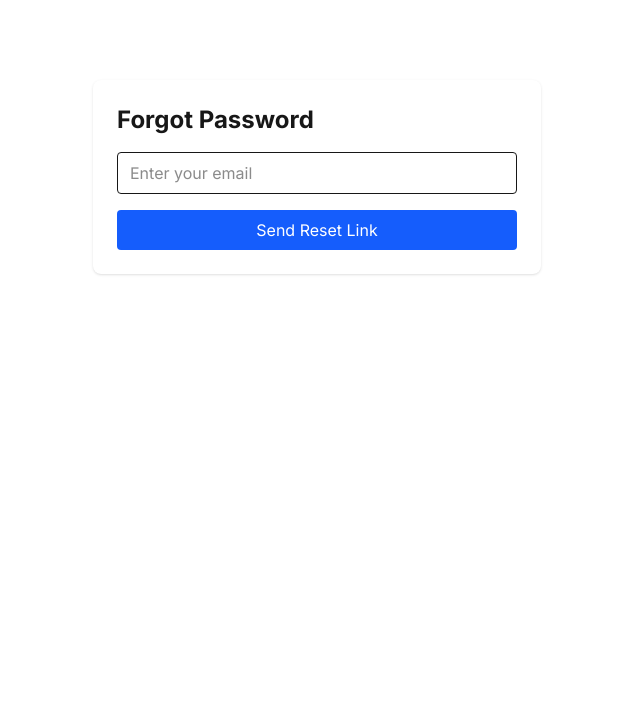
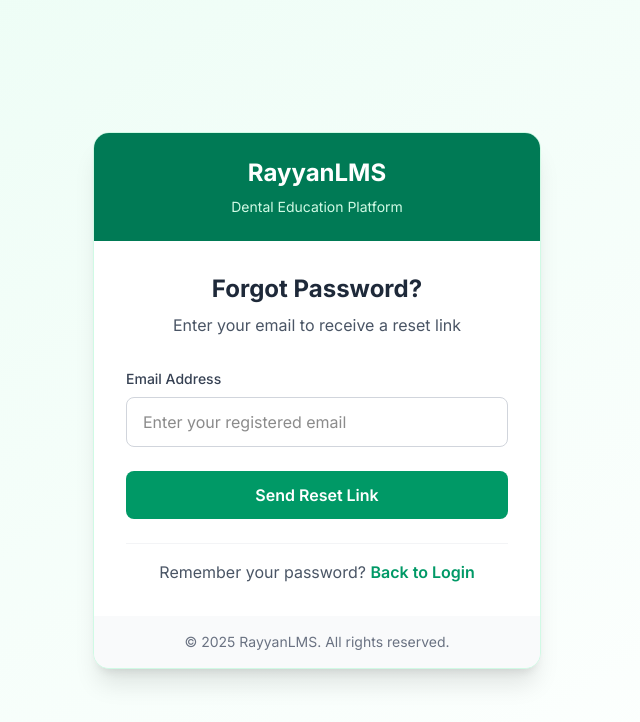
Before and after one commit to Nozarashi12/dental-portal, a Next.js app in the folder dentalportal/: page /client/forgot-password in a window 1280 px wide. Shown: the top 722 px of the page, without its empty margins (323-963 px from the left). Built offline with nearby package versions, Linux system fonts and the light colour scheme.

Commit message:
debug logs removed

```diff
--- a/dentalportal/app/client/forgot-password/page.tsx
+++ b/dentalportal/app/client/forgot-password/page.tsx
@@ -29,13 +29,80 @@ export default function ForgotPassword() {
   }
 
   return (
-    <div className="max-w-md mx-auto mt-20 p-6 bg-white rounded-lg shadow">
-      <h1 className="text-2xl font-bold mb-4">Forgot Password</h1>
-      <input type="email" placeholder="Enter your email" value={email} onChange={(e)=>setEmail(e.target.value)} className="w-full border rounded px-3 py-2 mb-4"/>
-      <button onClick={handleSubmit} disabled={loading} className="w-full bg-blue-600 text-white py-2 rounded hover:bg-blue-700 disabled:opacity-60">
-        {loading ? 'Sending...' : 'Send Reset Link'}
-      </button>
-      {msg && <p className="mt-4 text-center text-gray-700">{msg}</p>}
+    <div className="min-h-screen bg-gradient-to-br from-emerald-50 to-white flex items-center justify-center p-4">
+      <div className="max-w-md w-full bg-white rounded-2xl shadow-xl overflow-hidden border border-emerald-100">
+        {/* Header */}
+        <div className="bg-emerald-700 p-6 text-center">
+          <h1 className="text-2xl font-bold text-white mb-2">RayyanLMS</h1>
+          <p className="text-emerald-100 text-sm">Dental Education Platform</p>
+        </div>
+
+        {/* Form */}
+        <div className="p-8">
+          <div className="mb-8 text-center">
+            <h2 className="text-2xl font-bold text-gray-800 mb-2">Forgot Password?</h2>
+            <p className="text-gray-600">Enter your email to receive a reset link</p>
+          </div>
+
+          <div className="space-y-6">
+            <div>
+              <label htmlFor="email" className="block text-sm font-medium text-gray-700 mb-2">
+                Email Address
+              </label>
+              <input
+                type="email"
+                id="email"
+                placeholder="Enter your registered email"
+                value={email}
+                onChange={(e)=>setEmail(e.target.value)}
+                className="w-full px-4 py-3 border border-gray-300 rounded-lg focus:ring-2 focus:ring-emerald-500 focus:border-emerald-500 transition-all duration-200 outline-none"
+              />
+            </div>
+
+            <button
+              onClick={handleSubmit}
+              disabled={loading}
+              className="w-full bg-emerald-600 hover:bg-emerald-700 text-white font-semibold py-3 px-4 rounded-lg transition-all duration-200 transform hover:-translate-y-0.5 disabled:opacity-60 disabled:cursor-not-allowed disabled:transform-none"
+            >
+              {loading ? (
+                <span className="flex items-center justify-center">
+                  <svg className="animate-spin -ml-1 mr-3 h-5 w-5 text-white" xmlns="http://www.w3.org/2000/svg" fill="none" viewBox="0 0 24 24">
+                    <circle className="opacity-25" cx="12" cy="12" r="10" stroke="currentColor" strokeWidth="4"></circle>
+                    <path className="opacity-75" fill="currentColor" d="M4 12a8 8 0 018-8V0C5.373 0 0 5.373 0 12h4zm2 5.291A7.962 7.962 0 014 12H0c0 3.042 1.135 5.824 3 7.938l3-2.647z"></path>
+                  </svg>
+                  Sending Reset Link...
+                </span>
+              ) : 'Send Reset Link'}
+            </button>
+
+            {msg && (
+              <div className={`p-4 rounded-lg text-center ${
+                msg.includes('required') || msg.includes('error') || msg.includes('wrong') || msg.includes('Failed')
+                  ? 'bg-red-50 text-red-700 border border-red-200'
+                  : 'bg-emerald-50 text-emerald-700 border border-emerald-200'
+              }`}>
+                <p className="font-medium">{msg}</p>
+              </div>
+            )}
+
+            <div className="text-center pt-4 border-t border-gray-100">
+              <p className="text-gray-600">
+                Remember your password?{' '}
+                <a href="/client/login" className="text-emerald-600 hover:text-emerald-700 font-semibold">
+                  Back to Login
+                </a>
+              </p>
+            </div>
+          </div>
+        </div>
+
+        {/* Footer */}
+        <div className="bg-gray-50 px-8 py-4 text-center">
+          <p className="text-sm text-gray-500">
+            © {new Date().getFullYear()} RayyanLMS. All rights reserved.
+          </p>
+        </div>
+      </div>
     </div>
   )
 }
--- a/dentalportal/app/client/reset-password/page.tsx
+++ b/dentalportal/app/client/reset-password/page.tsx
@@ -3,7 +3,14 @@ import ResetPasswordClient from './reset-password-client'
 
 export default function ResetPasswordPage() {
   return (
-    <Suspense fallback={<div>Loading...</div>}>
+    <Suspense fallback={
+      <div className="min-h-screen bg-gradient-to-br from-emerald-50 to-white flex items-center justify-center">
+        <div className="text-center">
+          <div className="animate-spin rounded-full h-12 w-12 border-b-2 border-emerald-600 mx-auto"></div>
+          <p className="mt-4 text-gray-600">Loading...</p>
+        </div>
+      </div>
+    }>
       <ResetPasswordClient />
     </Suspense>
   )
--- a/dentalportal/app/client/reset-password/reset-password-client.tsx
+++ b/dentalportal/app/client/reset-password/reset-password-client.tsx
@@ -29,25 +29,107 @@ export default function ResetPasswordClient() {
       if (!res.ok) { setMsg(data.error || 'Reset failed'); return }
 
       setMsg('Password reset successful. Redirecting...')
-      setTimeout(()=>router.push('/login'), 2000)
+      setTimeout(()=>router.push('/client/login'), 2000)
     } catch {
       setMsg('Something went wrong')
     } finally { setLoading(false) }
   }
 
   return (
-    <div className="max-w-md mx-auto mt-20 p-6 bg-white rounded shadow">
-      <h1 className="text-2xl font-bold mb-4">Reset Password</h1>
-      {!token && <p className="text-red-500 text-center">Invalid or missing reset token</p>}
-      {token && (
-        <form onSubmit={handleSubmit}>
-          <input type="password" placeholder="New password" value={password} onChange={(e)=>setPassword(e.target.value)} className="w-full border rounded px-3 py-2 mb-4"/>
-          <button type="submit" disabled={loading} className="w-full bg-green-600 text-white py-2 rounded hover:bg-green-700 disabled:opacity-60">
-            {loading ? 'Resetting...' : 'Reset Password'}
-          </button>
-          {msg && <p className="mt-4 text-center">{msg}</p>}
-        </form>
-      )}
+    <div className="min-h-screen bg-gradient-to-br from-emerald-50 to-white flex items-center justify-center p-4">
+      <div className="max-w-md w-full bg-white rounded-2xl shadow-xl overflow-hidden border border-emerald-100">
+        {/* Header */}
+        <div className="bg-emerald-700 p-6 text-center">
+          <h1 className="text-2xl font-bold text-white mb-2">RayyanLMS</h1>
+          <p className="text-emerald-100 text-sm">Dental Education Platform</p>
+        </div>
+
+        {/* Form */}
+        <div className="p-8">
+          <div className="mb-8 text-center">
+            <h2 className="text-2xl font-bold text-gray-800 mb-2">Reset Password</h2>
+            <p className="text-gray-600">Create a new password for your account</p>
+          </div>
+
+          {!token ? (
+            <div className="text-center p-6 bg-red-50 rounded-lg border border-red-200">
+              <svg className="w-12 h-12 text-red-500 mx-auto mb-4" fill="none" stroke="currentColor" viewBox="0 0 24 24" xmlns="http://www.w3.org/2000/svg">
+                <path strokeLinecap="round" strokeLinejoin="round" strokeWidth="2" d="M12 9v2m0 4h.01m-6.938 4h13.856c1.54 0 2.502-1.667 1.732-2.5L13.732 4c-.77-.833-1.964-.833-2.732 0L4.732 16.5c-.77.833.192 2.5 1.732 2.5z"></path>
+              </svg>
+              <h3 className="text-lg font-semibold text-red-700 mb-2">Invalid Reset Link</h3>
+              <p className="text-red-600 mb-4">The password reset link is invalid or has expired.</p>
+              <a href="/client/forgot-password" className="inline-block bg-emerald-600 hover:bg-emerald-700 text-white font-semibold py-2 px-6 rounded-lg transition-all duration-200">
+                Request New Reset Link
+              </a>
+            </div>
+          ) : (
+            <form onSubmit={handleSubmit} className="space-y-6">
+              <div>
+                <label htmlFor="password" className="block text-sm font-medium text-gray-700 mb-2">
+                  New Password
+                </label>
+                <input
+                  type="password"
+                  id="password"
+                  placeholder="Enter your new password"
+                  value={password}
+                  onChange={(e)=>setPassword(e.target.value)}
+                  className="w-full px-4 py-3 border border-gray-300 rounded-lg focus:ring-2 focus:ring-emerald-500 focus:border-emerald-500 transition-all duration-200 outline-none"
+                />
+                <p className="mt-2 text-sm text-gray-500">Make sure your password is strong and secure.</p>
+              </div>
+
+              <button
+                type="submit"
+                disabled={loading}
+                className="w-full bg-emerald-600 hover:bg-emerald-700 text-white font-semibold py-3 px-4 rounded-lg transition-all duration-200 transform hover:-translate-y-0.5 disabled:opacity-60 disabled:cursor-not-allowed disabled:transform-none"
+              >
+                {loading ? (
+                  <span className="flex items-center justify-center">
+                    <svg className="animate-spin -ml-1 mr-3 h-5 w-5 text-white" xmlns="http://www.w3.org/2000/svg" fill="none" viewBox="0 0 24 24">
+                      <circle className="opacity-25" cx="12" cy="12" r="10" stroke="currentColor" strokeWidth="4"></circle>
+                      <path className="opacity-75" fill="currentColor" d="M4 12a8 8 0 018-8V0C5.373 0 0 5.373 0 12h4zm2 5.291A7.962 7.962 0 014 12H0c0 3.042 1.135 5.824 3 7.938l3-2.647z"></path>
+                    </svg>
+                    Resetting Password...
+                  </span>
+                ) : 'Reset Password'}
+              </button>
+
+              {msg && (
+                <div className={`p-4 rounded-lg text-center ${
+                  msg.includes('successful')
+                    ? 'bg-emerald-50 text-emerald-700 border border-emerald-200'
+                    : 'bg-red-50 text-red-700 border border-red-200'
+                }`}>
+                  <p className="font-medium">{msg}</p>
+                  {msg.includes('successful') && (
+                    <div className="mt-2">
+                      <div className="w-full bg-gray-200 rounded-full h-1">
+                        <div className="bg-emerald-600 h-1 rounded-full animate-[progress_2s_linear]"></div>
+                      </div>
+                    </div>
+                  )}
+                </div>
+              )}
+
+              <div className="text-center pt-4 border-t border-gray-100">
+                <p className="text-gray-600">
+                  <a href="/client/login" className="text-emerald-600 hover:text-emerald-700 font-semibold">
+                    Back to Login
+                  </a>
+                </p>
+              </div>
+            </form>
+          )}
+        </div>
+
+        {/* Footer */}
+        <div className="bg-gray-50 px-8 py-4 text-center">
+          <p className="text-sm text-gray-500">
+            © {new Date().getFullYear()} RayyanLMS. All rights reserved.
+          </p>
+        </div>
+      </div>
     </div>
   )
 }
--- a/dentalportal/lib/mail.ts
+++ b/dentalportal/lib/mail.ts
@@ -8,8 +8,6 @@ const SMTP_PASS = process.env.SMTP_PASS || 'Rayyanlms#123'
 const SMTP_FROM = process.env.SMTP_FROM || 'Rayyan LMS <info@rayyanlms.com>'
 const SMTP_SECURE = process.env.SMTP_SECURE === 'true' // converts string to boolean
 
-// Debug logs
-console.log('DEBUG mail.ts:', { SMTP_HOST, SMTP_PORT, SMTP_USER })
 
 // Create transporter
 const transporter = nodemailer.createTransport({
```
Also changed, not shown: dentalportal/lib/token.ts (+1 -7 lines).
